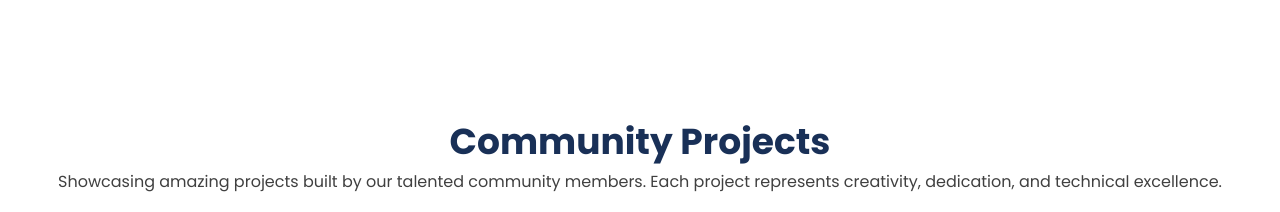
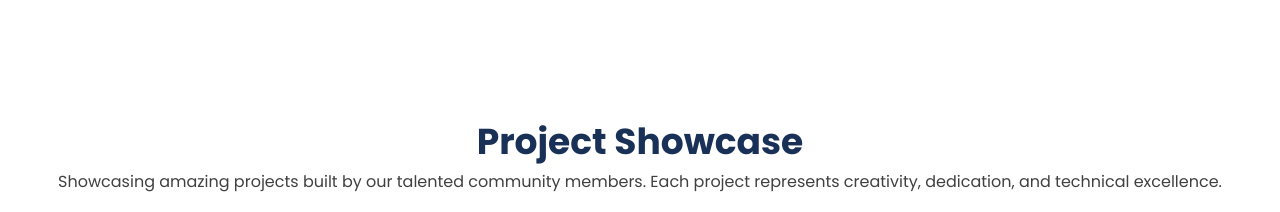
Before and after one commit to Programming-Tadulako/vatulemo, a Next.js app: page / in a window 1280 px wide. Shown: the part 4500-4712 px from the top of the page. Built offline with nearby package versions, Linux system fonts and the light colour scheme.

Commit message:
feat(home/projects): adjust projects section title

```diff
--- a/src/features/home/sections/ProjectsSection.tsx
+++ b/src/features/home/sections/ProjectsSection.tsx
@@ -5,7 +5,7 @@ export default function ProjectSections() {
     <section id="projects" className="scroll-mt-28 md:scroll-mt-32">
       <div className="container space-y-8 px-8">
         <div className="space-y-2">
-          <h2 className="text-pt-primary text-3xl font-bold lg:text-center lg:text-4xl">Community Projects</h2>
+          <h2 className="text-pt-primary text-3xl font-bold lg:text-center lg:text-4xl">Project Showcase</h2>
           <p className="text-sm text-neutral-700 md:text-base lg:text-center">
             Showcasing amazing projects built by our talented community members. Each project represents creativity,
             dedication, and technical excellence.
```
